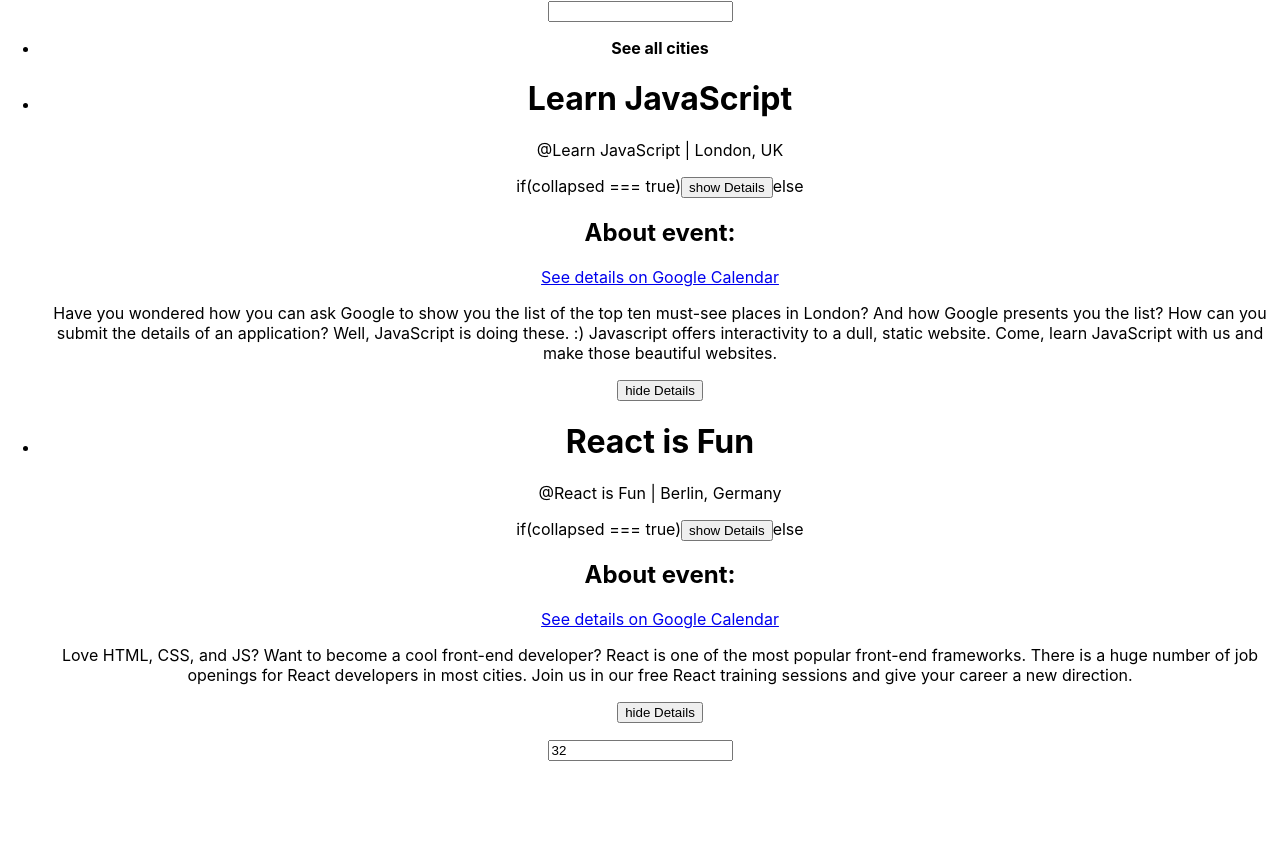
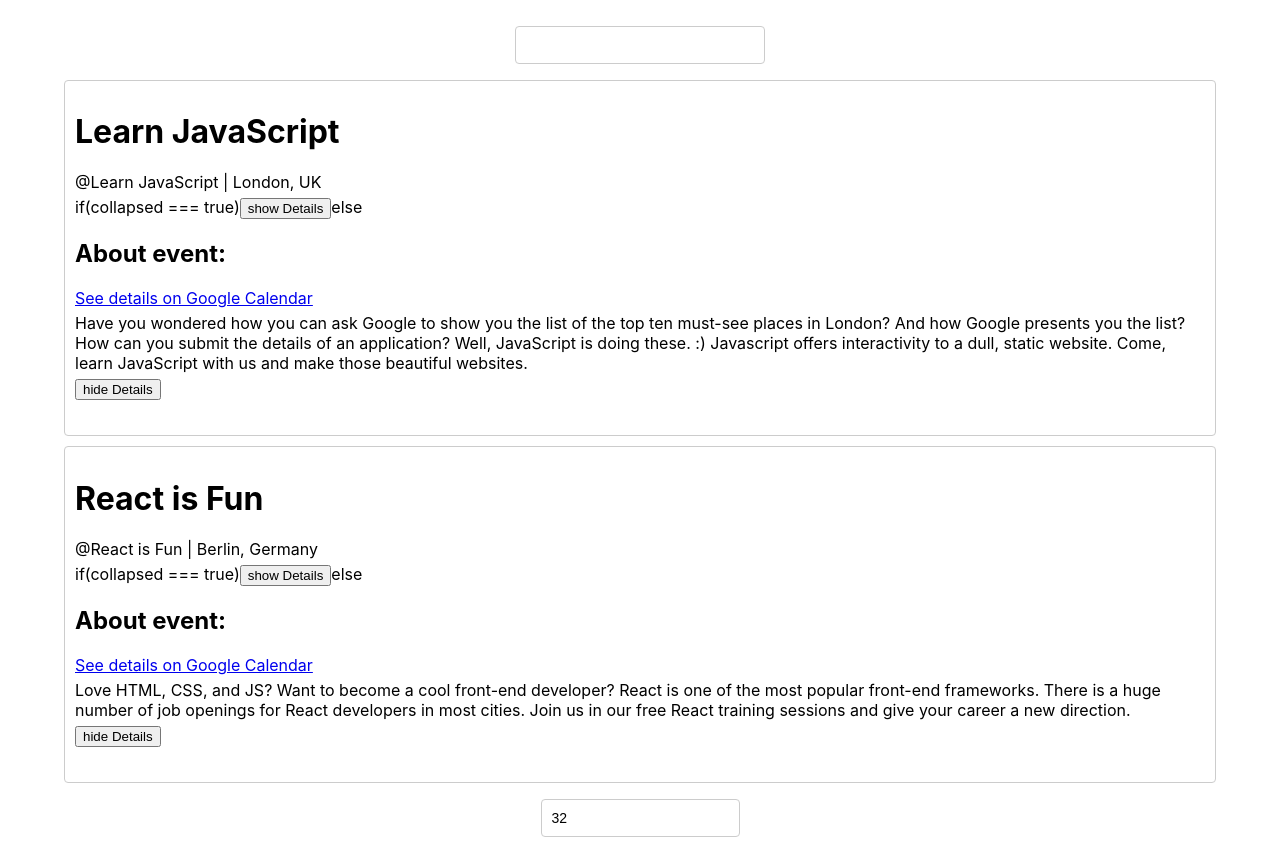
Before and after one commit to cicciotazza/Meet-App, a React (Create React App) app: page / in a window 1280 px wide. Before the commit the page ends 800 px from the top, so only its background shows below. Built offline with nearby package versions, Linux system fonts and the light colour scheme.

Commit message:
4.4 Minimum Viable Product

```diff
--- a/src/App.css
+++ b/src/App.css
@@ -1,3 +1,218 @@
+@import url(https://fonts.googleapis.com/css?family=Roboto:500);
+.App {
+  text-align: center;
+  padding: 2% 5%;
+}
+
+.App * {
+  box-sizing: border-box;
+}
+
+ul {
+  padding: 0;
+  list-style: none;
+}
+
+p {
+  margin: 5px 0;
+}
+
+.display-none {
+  display: none;
+}
+.showSuggestions {
+  display: block;
+}
+
+input[type="text"],
+input[type="number"] {
+  padding: 8px 6px 8px 10px;
+  border-radius: 4px;
+  outline: none;
+  border: 1px solid #ccc;
+  font-size: 14px;
+  line-height: 20px;
+  align-self: center;
+  height: 38px;
+}
+
+.city {
+  width: 250px;
+}
+
+.CitySearch {
+  display: flex;
+  flex-direction: column;
+  flex-basis: 300px;
+  max-width: 300px;
+  margin: auto;
+  position: relative;
+}
+
+.suggestions {
+  width: 250px;
+  position: absolute;
+  z-index: 2;
+  align-self: center;
+  margin: 0;
+  top: 43px;
+  font-size: 14px;
+  box-shadow: 10px 10px 16px -12px rgba(0, 0, 0, 0.75);
+}
+
+.suggestions > li {
+  text-align: left;
+  padding: 8px 6px 8px 10px;
+  background-color: #eee;
+  cursor: default;
+}
+
+.suggestions > li:last-child {
+  border-bottom-left-radius: 4px;
+  border-bottom-right-radius: 4px;
+}
+
+.suggestions > li:hover {
+  background-color: #bcdcdb;
+}
+
+.event {
+  padding: 10px 10px 35px;
+  margin-bottom: 10px;
+  text-align: left;
+  border: 1px solid #ccc;
+  border-radius: 4px;
+  position: relative;
+}
+
+.details-btn {
+  position: absolute;
+  right: 5px;
+  bottom: 5px;
+  padding: 5px 8px;
+  border-radius: 4px;
+  outline: none;
+  cursor: pointer;
+}
+
+.name {
+  font-size: 18px;
+  font-weight: 600;
+}
+
+.group-name {
+  text-transform: uppercase;
+  font-size: 14px;
+}
+
+.going,
+.visibility {
+  font-style: italic;
+}
+
+.description {
+  overflow-x: hidden;
+}
+
+.numberOfEvents {
+  width: 200px;
+  margin: 20px auto;
+  text-align: center;
+}
+
+.button-wrapper {
+  display: grid;
+  grid-template-columns: 1fr 1fr 1fr;
+  grid-gap: 20px;
+  padding: 20px;
+  font-family: sans-serif;
+}
+
+.Alert {
+  position: fixed;
+  top: 20px;
+}
+
+.data-vis-wrapper {
+  display: flex;
+  align-items: center;
+  flex-direction: column;
+}
+.data-vis-wrapper .recharts-responsive-container {
+  min-width: 100%;
+  display: flex;
+}
+.recharts-surface {
+  overflow: visible;
+}
+
+.login-button {
+  color: #494949;
+  text-transform: uppercase;
+  text-decoration: none;
+  background: #ffffff;
+  padding: 20px;
+  border: 4px solid #494949;
+  display: inline-block;
+  transition: all 0.4s ease 0s;
+  min-width: 10rem;
+  margin: 1rem;
+}
+
+.google-btn {
+  width: 184px;
+  height: 42px;
+  margin: 1rem;
+  background-color: #4285f4;
+  border-radius: 2px;
+  box-shadow: 0 3px 4px 0 rgba(0, 0, 0, 0.25);
+}
+.google-btn:hover {
+  box-shadow: 0 0 6px #4285f4;
+}
+.google-btn:active {
+  background: #1669f2;
+}
+.google-icon-wrapper {
+  position: absolute;
+  margin-top: 1px;
+  margin-left: 1px;
+  width: 40px;
+  height: 40px;
+  border-radius: 2px;
+  background-color: #fff;
+}
+.google-icon {
+  position: absolute;
+  margin-top: 11px;
+  margin-left: -8px;
+  width: 18px;
+  height: 18px;
+}
+.btn-text {
+  float: right;
+  margin: 11px 11px 0 0;
+  color: #fff;
+  font-size: 14px;
+  letter-spacing: 0.2px;
+  font-family: "Roboto";
+}
+
+
+
+@media only screen and (min-width: 992px) {
+  .data-vis-wrapper {
+    flex-direction: row;
+  }
+  .data-vis-wrapper .recharts-responsive-container {
+    flex-basis: 50%;
+    max-width: 50%;
+    min-width: auto;
+    margin: 0 auto;
+  }
+}
+
+/*
 .App {
   text-align: center;
 }
@@ -36,3 +251,4 @@
     transform: rotate(360deg);
   }
 }
+*/
--- a/src/App.js
+++ b/src/App.js
@@ -21,7 +21,7 @@ class App extends Component {
     });
   }
 
-  componentWillUnmount(){
+  componentWillUnmount() {
     this.mounted = false;
   }
 
--- a/src/CitySearch.js
+++ b/src/CitySearch.js
@@ -3,7 +3,8 @@ import React, { Component } from 'react';
 class CitySearch extends Component {
     state = {
         query: '',
-        suggestions: []
+        suggestions: [],
+        showSuggestions: undefined
     }
 
     handleInputChanged = (event) => {
@@ -19,7 +20,8 @@ class CitySearch extends Component {
 
     handleItemClicked = (suggestion) => {
         this.setState({
-            query: suggestion
+            query: suggestion,
+            showSuggestions: false
         });
 
         this.props.updateEvents(suggestion);
@@ -33,14 +35,14 @@ class CitySearch extends Component {
                     className="city"
                     value={this.state.query}
                     onChange={this.handleInputChanged}
+                    onFocus={() => { this.setState({ showSuggestions: true }) }}
                 />
-                <ul className="suggestions">
-                    {this.state.suggestions.map((suggestion) => (
-                        <li
-                            key={suggestion}
-                            onClick={() => this.handleItemClicked(suggestion)}
-                        >{suggestion}</li>
-                    ))}
+                <ul className="suggestions" style={this.state.showSuggestions ? {} : { display: 'none' }}>                    {this.state.suggestions.map((suggestion) => (
+                    <li
+                        key={suggestion}
+                        onClick={() => this.handleItemClicked(suggestion)}
+                    >{suggestion}</li>
+                ))}
                     <li onClick={() => this.handleItemClicked("all")}>
                         <b>See all cities</b>
                     </li>
--- a/src/mock-data.js
+++ b/src/mock-data.js
@@ -38,7 +38,6 @@ const mockData = [
         },
         "eventType": "default"
        },
-
        {
         "kind": "calendar#event",
         "etag": "\"3181159875584000\"",
@@ -79,5 +78,4 @@ const mockData = [
         "eventType": "default"
        }
   ];
-
   export { mockData };
```
Also changed, not shown: 1 other file (tests, documents, lock files or other folders).
